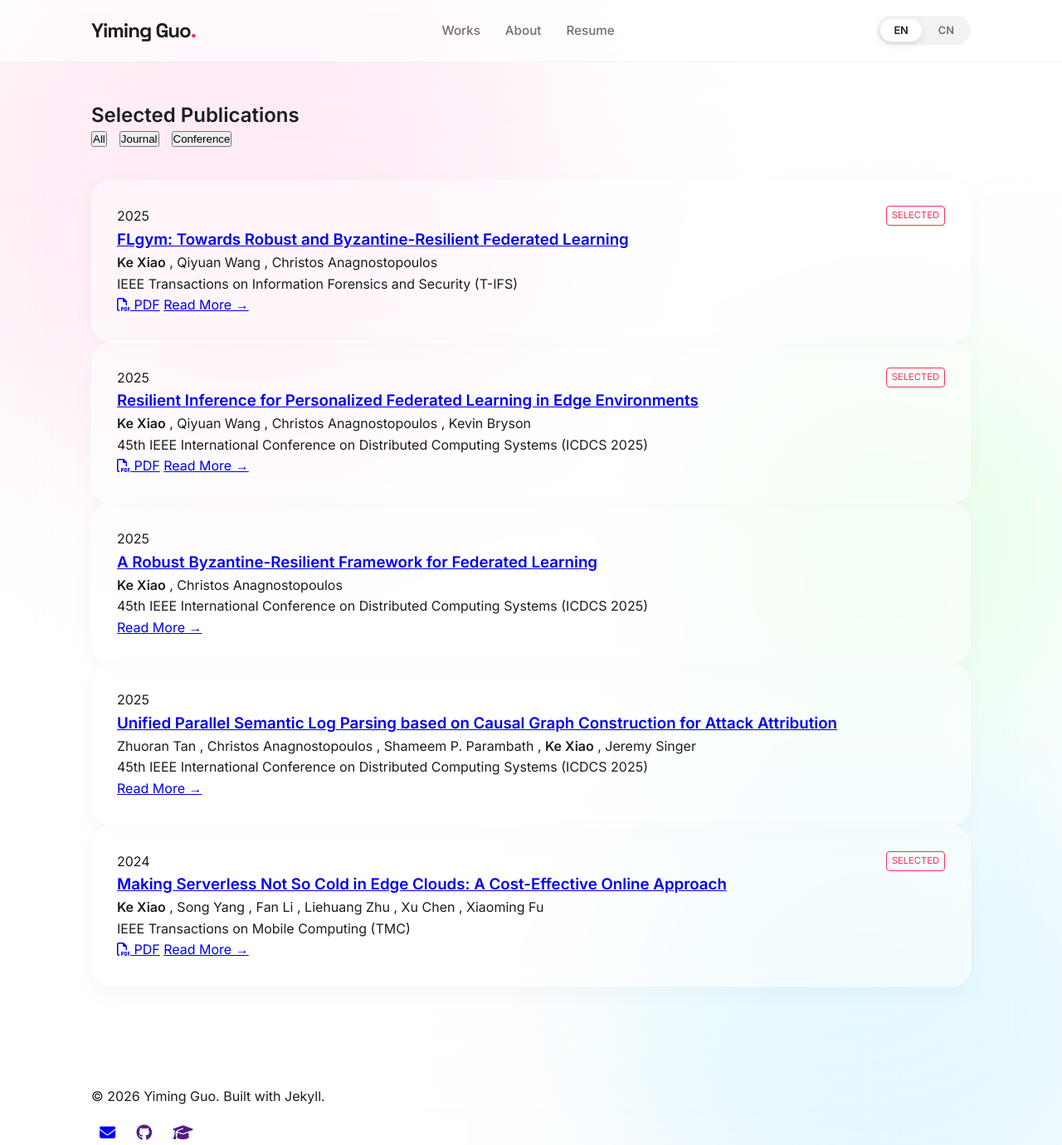
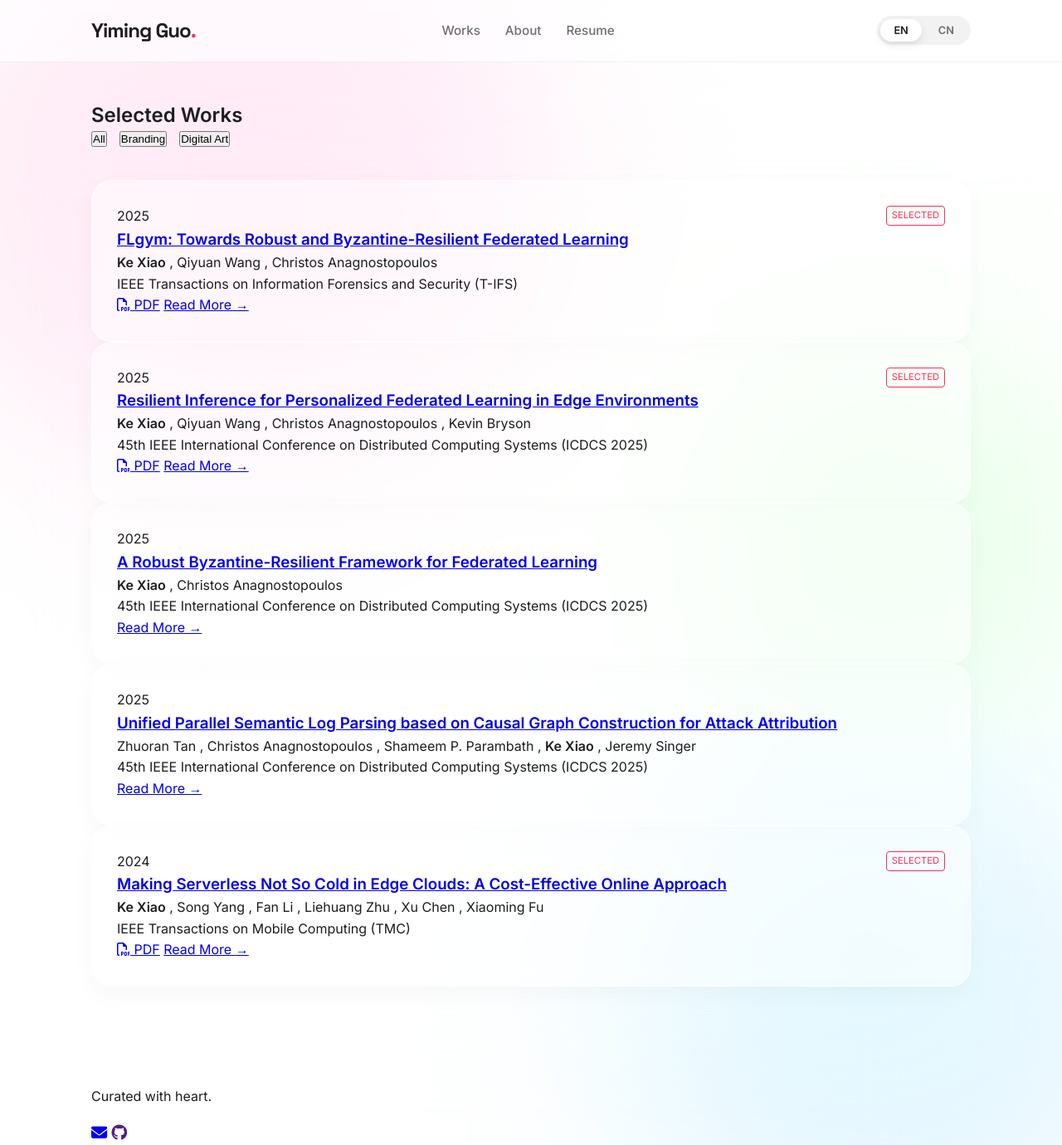
Before and after one commit to YimmyGuo/YimmyGuo.github.io, a Jekyll site: the page built from publications.html, in a window 1280 px wide and 1380 px high. Shown: the whole window at 83% size. Built offline with Jekyll 4.4.1, drawn with Linux system fonts in a browser that asks for light colours; nearby versions of some CDN libraries; some of the changed lines change nothing that is shown.

Commit message:
Ver. 0.2 fix js function

```diff
--- a/_data/i18n.yml
+++ b/_data/i18n.yml
@@ -1,47 +1,47 @@
 en:
   nav:
-    home: "Home"
-    publications: "Publications"
-    cv: "CV"
+    home: "Works"
+    about: "About"
+    cv: "Resume"
   hero:
-    pre: "Hello, I am"
-    desc: "PhD Candidate at the University of Glasgow.\nI research Federated Learning, Edge Computing, and LLM Fine-tuning to build resilient, distributed AI systems."
+    pre: "Art Director & Designer"
+    desc: "Crafting visual narratives through imagination. Focused on branding, interactive art, and digital experiences."
   about:
-    title: "About Me"
-    interests: "Research Interests"
-    education: "Education"
+    title: "Philosophy"
+    interests: "Expertise"
+    education: "Experience"
   news:
-    title: "News"
-    hint: "Recent updates & milestones"
+    title: "Exhibitions"
+    hint: "Latest showcases & awards"
   pubs:
-    title: "Selected Publications"
-    view_all: "View All →"
+    title: "Selected Works"
+    view_all: "All Projects →"
   filters:
     all: "All"
-    journal: "Journal"
-    conference: "Conference"
-  footer: "Built with Jekyll."
+    journal: "Branding"
+    conference: "Digital Art"
+  footer: "Curated with heart."
 
 cn:
   nav:
-    home: "首页"
-    publications: "论文"
+    home: "作品"
+    about: "关于"
     cv: "简历"
   hero:
-    pre: "你好，我是"
-    desc: "格拉斯哥大学(University of Glasgow )博士生。研究联邦学习、边缘计算与大模型微调，关注分布式 AI 的韧性。"
+    pre: "艺术指导 & 设计师"
+    desc: "用想象力编织视觉叙事。专注于品牌设计、交互艺术与数字化体验。"
   about:
-    title: "关于我"
-    interests: "研究方向"
-    education: "教育经历"
+    title: "设计哲学"
+    interests: "专业领域"
+    education: "从业经历"
   news:
-    title: "新闻"
-    hint: "最新动态与里程碑"
+    title: "展览动态"
+    hint: "近期展出与荣誉"
   pubs:
-    title: "精选论文"
+    title: "精选作品"
     view_all: "查看全部 →"
   filters:
     all: "全部"
-    journal: "期刊"
-    conference: "会议"
-  footer: "由 Jekyll 构建。"
+    journal: "品牌设计"
+    conference: "数字艺术"
+  footer: "用心呈现。"
--- a/_layouts/default.html
+++ b/_layouts/default.html
@@ -5,24 +5,17 @@
     <meta charset="UTF-8">
     <meta name="viewport" content="width=device-width, initial-scale=1.0">
     <title>{% if page.title %}{{ page.title }} | {% endif %}{{ site.title }}</title>
-
-    <!-- Fonts -->
     <link rel="preconnect" href="https://fonts.googleapis.com">
     <link rel="preconnect" href="https://fonts.gstatic.com" crossorigin>
     <link
         href="https://fonts.googleapis.com/css2?family=Inter:wght@400;500;600&family=Space+Grotesk:wght@500;700&display=swap"
         rel="stylesheet">
-
-    <!-- Icons -->
     <link rel="stylesheet" href="https://cdnjs.cloudflare.com/ajax/libs/font-awesome/6.4.0/css/all.min.css">
-
-    <!-- Styles -->
     <link rel="stylesheet" href="{{ '/assets/css/style.css' | relative_url }}">
 </head>
 
-
 <body>
-
+    <!-- 艺术背景 -->
     <div class="visual-background">
         <div class="blob pink"></div>
         <div class="blob blue"></div>
@@ -30,36 +23,30 @@
         <div class="glass-overlay"></div>
     </div>
 
+    <!-- 导航栏 -->
     <nav class="navbar">
         <div class="container nav-inner">
             <a href="{{ '/' | relative_url }}" class="logo">Yiming Guo<span>.</span></a>
-
             <div class="nav-links">
-                <a href="{{ '/' | relative_url }}">Works</a>
-                <a href="#about">About</a>
-                <a href="{{ site.cv_url }}" target="_blank">Resume</a>
+                <a href="{{ '/' | relative_url }}" data-i18n="nav.home">Works</a>
+                <a href="#about" data-i18n="nav.about">About</a>
+                <a href="{{ site.cv_url }}" target="_blank" data-i18n="nav.cv">Resume</a>
             </div>
-
             <div class="lang-switch">
-                <button type="button" data-lang-btn="en" class="active">EN</button>
+                <button type="button" data-lang-btn="en">EN</button>
                 <button type="button" data-lang-btn="cn">CN</button>
             </div>
         </div>
     </nav>
 
-    <!-- Main Content -->
-    <main>
-        {{ content }}
-    </main>
+    <main>{{ content }}</main>
 
-    <!-- Footer -->
     <footer>
         <div class="container">
-            <p>&copy; {{ site.time | date: '%Y' }} {{ site.title }}. Built with Jekyll.</p>
+            <p data-i18n="footer">&copy; {{ site.time | date: '%Y' }} {{ site.title }}. Built with Jekyll.</p>
             <div style="margin-top: 15px; font-size: 1.2rem;">
-                <a href="mailto:{{ site.email }}" style="margin: 0 10px;"><i class="fas fa-envelope"></i></a>
-                <a href="{{ site.github_url }}" style="margin: 0 10px;"><i class="fab fa-github"></i></a>
-                <a href="{{ site.scholar_url }}" style="margin: 0 10px;"><i class="fas fa-graduation-cap"></i></a>
+                <a href="mailto:{{ site.email }}"><i class="fas fa-envelope"></i></a>
+                <a href="{{ site.github_url }}"><i class="fab fa-github"></i></a>
             </div>
         </div>
     </footer>
@@ -67,57 +54,53 @@
     <!-- Scripts -->
     <script src="https://cdnjs.cloudflare.com/ajax/libs/gsap/3.12.2/gsap.min.js"></script>
     <script src="https://cdnjs.cloudflare.com/ajax/libs/gsap/3.12.2/ScrollTrigger.min.js"></script>
+
     <script>
         document.addEventListener('DOMContentLoaded', () => {
+            // 1. 语言切换逻辑
             const dict = {{ site.data.i18n | jsonify
         }};
-        const resolveKey = (obj, path) => path.split('.').reduce((o, k) => o?.[k], obj);
         const langButtons = document.querySelectorAll('[data-lang-btn]');
-        const transEls = document.querySelectorAll('[data-i18n], [data-en]');
-        if (!langButtons.length) return;
+        const transEls = document.querySelectorAll('[data-i18n]');
 
         const applyLang = (lang) => {
             const isCn = lang === 'cn';
             document.documentElement.lang = isCn ? 'zh' : 'en';
             localStorage.setItem('lang', lang);
+
             langButtons.forEach(btn => btn.classList.toggle('active', btn.dataset.langBtn === lang));
+
             transEls.forEach(el => {
-                const key = el.dataset.i18n;
-                const fromDict = key ? resolveKey(dict[lang], key) : null;
-                const fallback = el.dataset[lang];
-                const text = fromDict ?? fallback;
+                const path = el.dataset.i18n;
+                const text = path.split('.').reduce((o, k) => o?.[k], dict[lang]);
                 if (text) el.innerHTML = text;
             });
         };
 
-        applyLang(localStorage.getItem('lang') || 'en');
+        const savedLang = localStorage.getItem('lang') || 'en';
+        applyLang(savedLang);
         langButtons.forEach(btn => btn.addEventListener('click', () => applyLang(btn.dataset.langBtn)));
-});
-    </script>
 
-    <script>
-        // Global Animations
+        // 2. 艺术背景视差效果
+        document.addEventListener('mousemove', (e) => {
+            const x = (e.clientX / window.innerWidth - 0.5) * 50;
+            const y = (e.clientY / window.innerHeight - 0.5) * 50;
+            gsap.to(".pink", { x: x, y: y, duration: 2 });
+            gsap.to(".blue", { x: -x, y: -y, duration: 2.5 });
+            gsap.to(".green", { x: x * 0.5, y: -y * 0.5, duration: 3 });
+        });
+
+        // 3. 全局入场动画
         gsap.registerPlugin(ScrollTrigger);
+        gsap.from("main", { opacity: 0, y: 30, duration: 1.2, ease: "power3.out" });
 
-        // Fade in main content
-        gsap.from("main", { opacity: 0, duration: 1, y: 20, ease: "power2.out" });
-
-        // Animate elements with .reveal class on scroll
-        const revealElements = document.querySelectorAll(".reveal");
-        revealElements.forEach(el => {
+        document.querySelectorAll(".reveal").forEach(el => {
             gsap.from(el, {
-                opacity: 0, y: 30, duration: 0.8,
-                scrollTrigger: { trigger: el, start: "top 85%" }
+                opacity: 0, y: 40, duration: 1,
+                scrollTrigger: { trigger: el, start: "top 90%" }
             });
         });
-    </script>
-
-    <script src="{{ '/assets/js/grid-glow.js' | relative_url }}"></script>
-
-    <script>
-        // Global Animations (Existing GSAP code)
-        gsap.registerPlugin(ScrollTrigger);
-        // ...
+        });
     </script>
 </body>
 
```
